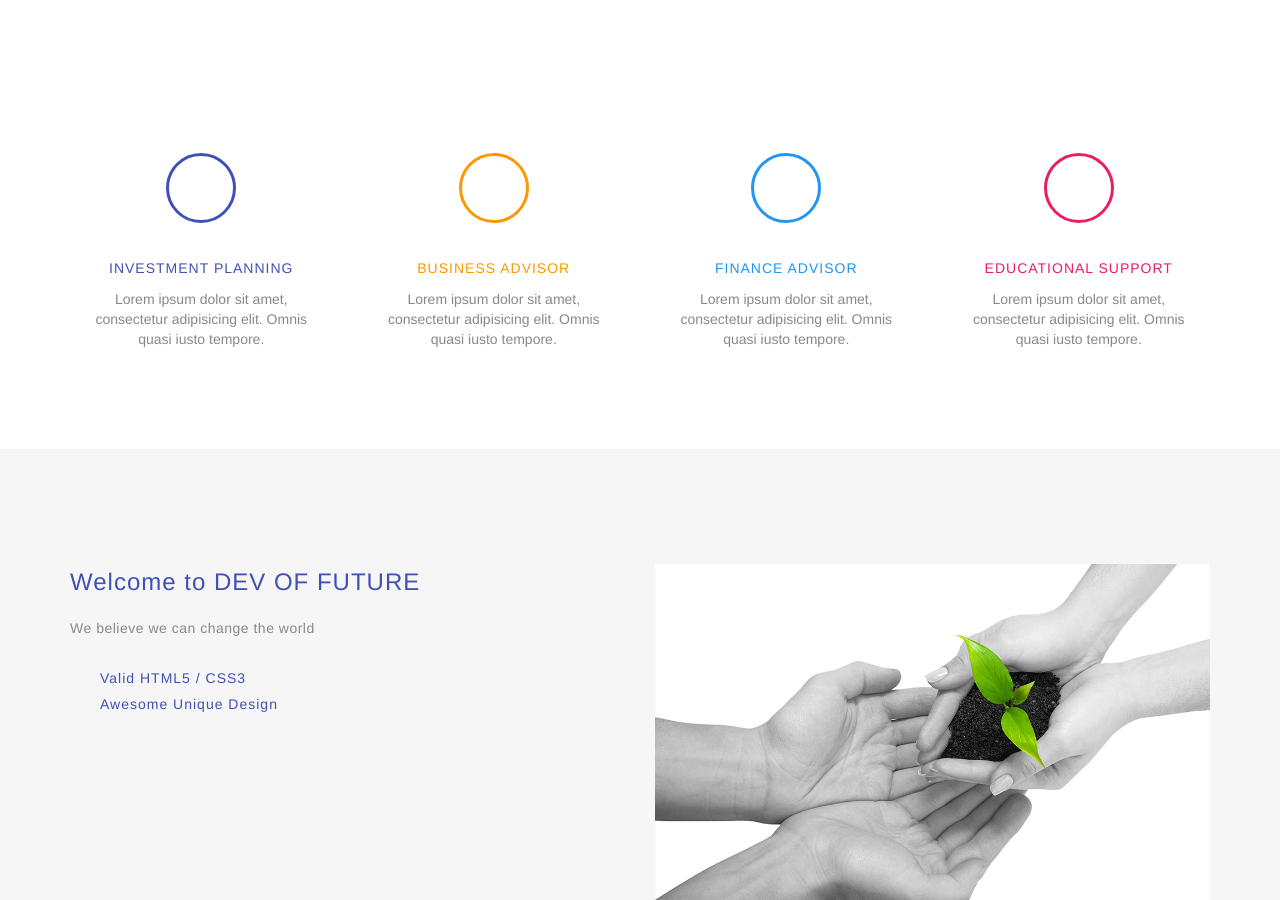
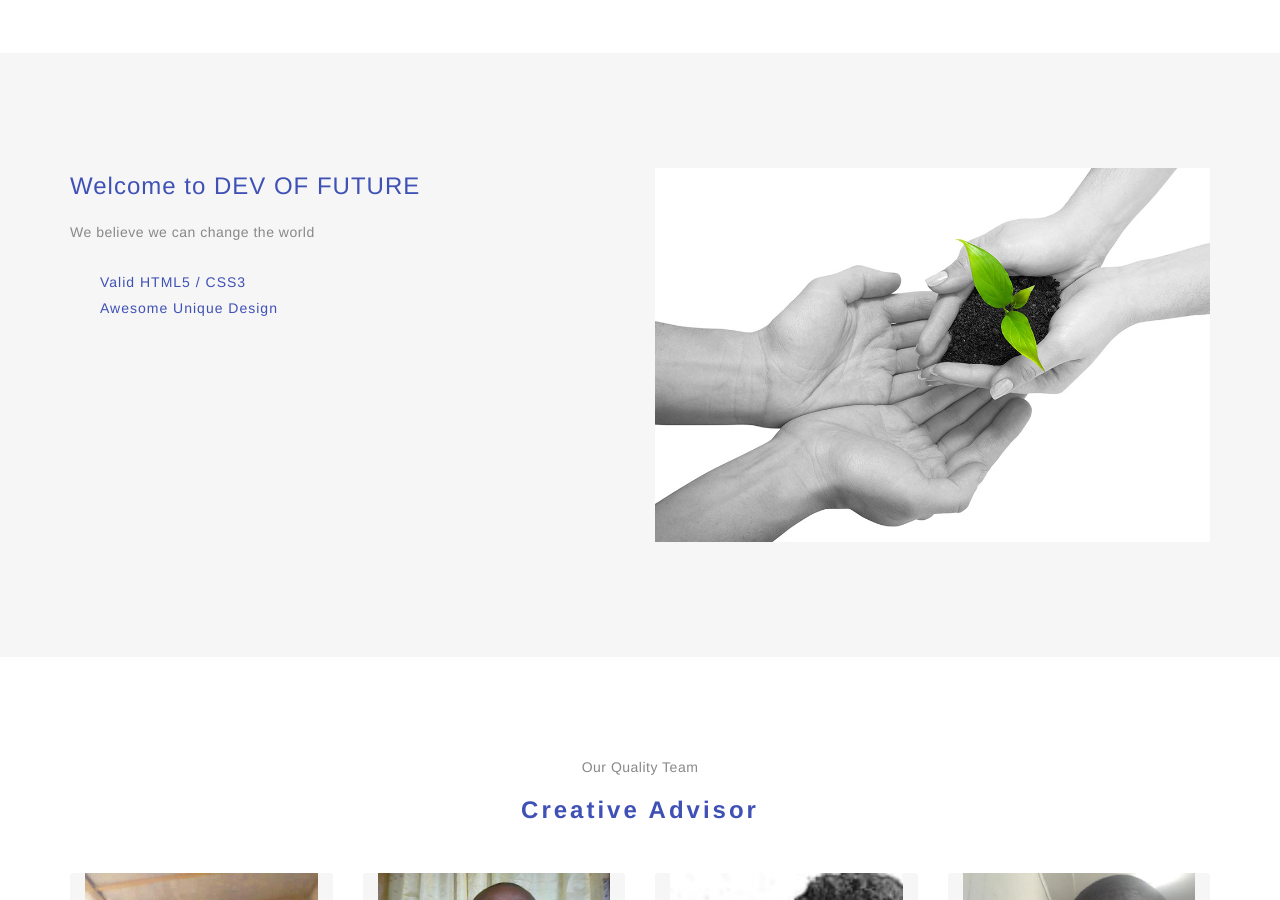
Before and after one commit to DevOfFuture/devoffuture.github.io, a Jekyll site: the page built from index.md, in a window 1280 px wide and 900 px high, scrolled down 847 px. Built offline with Jekyll 4.4.1, drawn with Linux system fonts in a browser that asks for light colours; nearby versions of some CDN libraries; some of the changed text lies outside the part shown.

```diff
--- a/_includes/about.html
+++ b/_includes/about.html
@@ -1,73 +1,3 @@
-<!-- ::::::::::::::::::::::::::: Special Feature Area Start ::::::::::::::::::::::::::: -->
-<section class="special_feature_area section_padding_100_70">
-    <div class="container">
-        <div class="row">
-
-            <div class="col-sm-6 col-md-3">
-                <!-- Single Feature Area Start -->
-                <div class="single_feature">
-                    <div class="feature_icon">
-                        <i class="icofont icofont-coins"></i>
-                    </div>
-                    <!-- Single Feature Image Area End -->
-                    <div class="feature_text">
-                        <h5>Investment Planning</h5>
-                        <p>Lorem ipsum dolor sit amet, consectetur adipisicing elit. Omnis quasi iusto tempore.</p>
-                    </div>
-                    <!-- Single Feature Text Area End -->
-                </div>
-            </div>
-
-            <div class="col-sm-6 col-md-3">
-                <!-- Single Feature Area Start -->
-                <div class="single_feature">
-                    <div class="feature_icon">
-                        <i class="icofont icofont-deal"></i>
-                    </div>
-                    <!-- Single Feature Image Area End -->
-                    <div class="feature_text">
-                        <h5>Business Advisor</h5>
-                        <p>Lorem ipsum dolor sit amet, consectetur adipisicing elit. Omnis quasi iusto tempore.</p>
-                    </div>
-                    <!-- Single Feature Text Area End -->
-                </div>
-            </div>
-
-            <div class="col-sm-6 col-md-3">
-                <!-- Single Feature Area Start -->
-                <div class="single_feature">
-                    <div class="feature_icon">
-                        <i class="icofont icofont-cur-taka"></i>
-                    </div>
-                    <!-- Single Feature Image Area End -->
-                    <div class="feature_text">
-                        <h5>Finance Advisor</h5>
-                        <p>Lorem ipsum dolor sit amet, consectetur adipisicing elit. Omnis quasi iusto tempore.</p>
-                    </div>
-                    <!-- Single Feature Text Area End -->
-                </div>
-            </div>
-
-            <div class="col-sm-6 col-md-3">
-                <!-- Single Feature Area Start -->
-                <div class="single_feature">
-                    <div class="feature_icon">
-                        <i class="icofont icofont-support"></i>
-                    </div>
-                    <!-- Single Feature Image Area End -->
-                    <div class="feature_text">
-                        <h5>Educational Support</h5>
-                        <p>Lorem ipsum dolor sit amet, consectetur adipisicing elit. Omnis quasi iusto tempore.</p>
-                    </div>
-                    <!-- Single Feature Text Area End -->
-                </div>
-            </div>
-        </div>
-    </div>
-</section>
-<!-- ::::::::::::::::::::::::::: Special Feature Area End ::::::::::::::::::::::::::: -->
-
-<!-- ::::::::::::::::::::::::::: About Us Area Start ::::::::::::::::::::::::::: -->
 <section class="about_area section_padding_100" id="about">
     <div class="container">
         <div class="about_us_area">
@@ -94,4 +24,3 @@
     </div>
     <!-- end./ container -->
 </section>
-<!-- ::::::::::::::::::::::::::: Awesome Feature Area End ::::::::::::::::::::::::::: -->
--- a/_includes/contact.html
+++ b/_includes/contact.html
@@ -20,38 +20,26 @@
                             <div id="success_fail_info"></div>
                             <div class="row">
                                 <!-- Single Input Area Start -->
-                                <div class="col-sm-6 col-xs-12">
+                                <div class="col-sm-6 col-sm-offset-3 col-xs-12">
                                     <div class="form-group">
-                                        <i class="icofont icofont-user"></i>
+                                        <i class="fa fa-user"></i>
                                         <input type="text" class="form-control" name="name" id="name" placeholder="Your Name" required>
                                     </div>
                                 </div>
+                            </div>
+                            <div class="row">
                                 <!-- Single Input Area Start -->
-                                <div class="col-sm-6 col-xs-12">
+                                <div class="col-sm-6 col-sm-offset-3 col-xs-12">
                                     <div class="form-group">
-                                        <i class="icofont icofont-envelope"></i>
+                                        <i class="fa fa-envelope"></i>
                                         <input type="email" class="form-control" name="email" id="email" placeholder="Your E-mail" required>
                                     </div>
                                 </div>
-                                <!-- Single Input Area Start -->
-                                <div class="col-sm-6 col-xs-12">
-                                    <div class="form-group">
-                                        <i class="icofont icofont-address-book"></i>
-                                        <input type="text" class="form-control" name="subject" id="subject" placeholder="Your Subject" required>
-                                    </div>
-                                </div>
-                                <!-- Single Input Area Start -->
-                                <div class="col-sm-6 col-xs-12">
-                                    <div class="form-group">
-                                        <i class="icofont icofont-ui-touch-phone"></i>
-                                        <input type="number" class="form-control" name="number" id="number" placeholder="Your Number *" required>
-                                    </div>
-                                </div>
-                                <!-- Single Input Area Start -->
-                                <div class="col-xs-12">
+                            </div>
+                            <div class="row">
+                                <div class="col-xs-6 col-xs-offset-3">
                                     <div class="form-group textarea">
-                                        <i class="icofont icofont-edit-alt"></i>
-                                        <textarea name="message" class="form-control" id="message" cols="30" rows="10" placeholder="Your Message *" required></textarea>
+                                        <textarea name="message" class="form-control" id="message" required></textarea>
                                     </div>
                                 </div>
                                 <!-- Single Input Area Start -->
--- a/_layouts/default.html
+++ b/_layouts/default.html
@@ -44,26 +44,7 @@
                   <div class="table">
                       <div class="table_cell">
                           <h2>A Simple Idea can <span>Change the World</span></h2>
-                          <h3>We're all working together; that's the secret!.</h3>
-                          <div class="welcome_btn">
-                              <a class="btn btn-1 btn-default btn-lg active" href="#" role="button">Learn More</a>
-                              <a class="btn btn-2 btn-default btn-lg" href="#" role="button">Get Started</a>
-                          </div>
-                      </div>
-                  </div>
-              </div>
-          </div>
-          <!-- Single Slide Start -->
-          <div class="single_slide" style="background-image: url(/img/bg-pattern/bg-1.jpg);">
-              <div class="slide_text">
-                  <div class="table">
-                      <div class="table_cell">
-                          <h2>Dream Big Work Hard <span>Never Give Up</span></h2>
-                          <h3>If you don't drive your business, you will be driven out of business.</h3>
-                          <div class="welcome_btn">
-                              <a class="btn btn-1 btn-default btn-lg active" href="#" role="button">Discover More</a>
-                              <a class="btn btn-2 btn-default btn-lg" href="#contact" role="button">Contact Us</a>
-                          </div>
+                          <h3>We're all working together, that's the secret.</h3>
                       </div>
                   </div>
               </div>
```
Also changed, not shown: other parts of _includes/contact.html (+1 -1 lines), _includes/services.html (deleted, +0 -335 lines), _includes/testimonial.html (deleted, +0 -115 lines).
